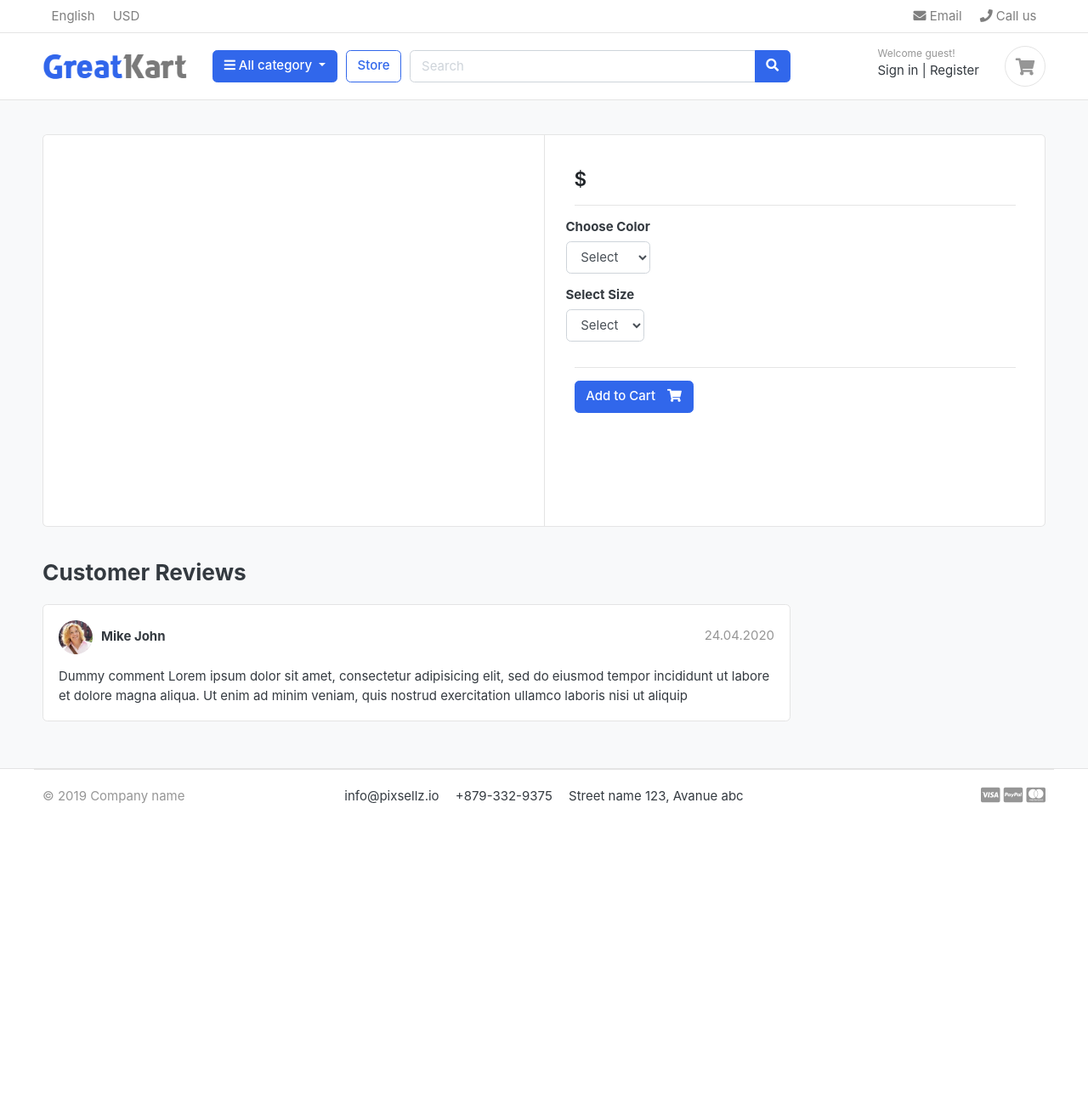
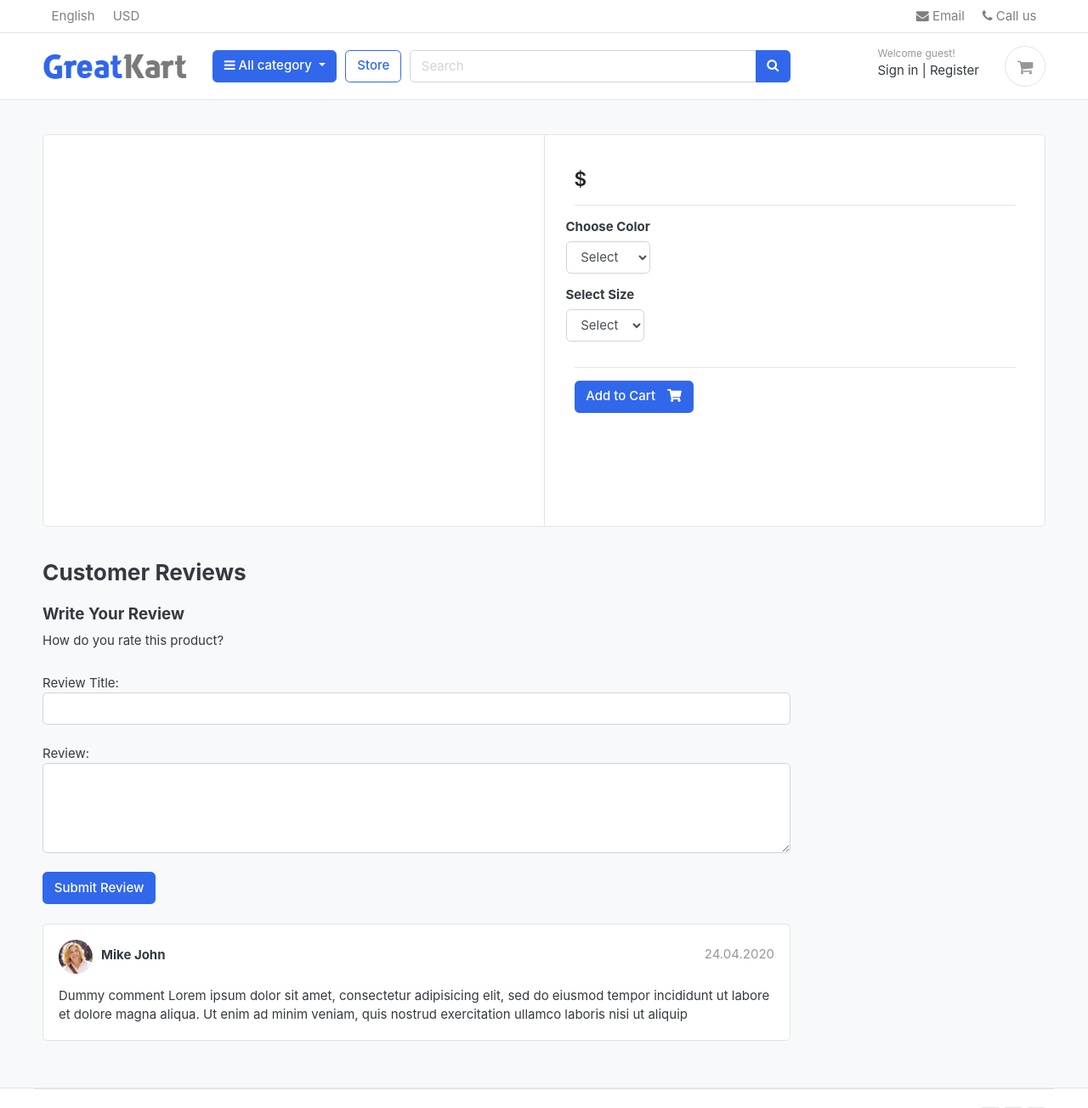
Before and after one commit to Yadan-Wei/greatkart-django, a Django app: template templates/store/product_detail.html in a window 1280 px wide. Shown: the top 1304 px of the page at 85% size. Before the commit the page ends 946 px from the top, so only its background shows below. Run offline with Django 4.2, Linux system fonts and the light colour scheme; the template is opened without the code that fills it, so the values that code supplies are empty; some libraries are stand-ins or nearby versions; some web fonts are replaced.

Commit message:
"Add custom css"

```diff
--- /dev/null
+++ b/static/css/custom.css
@@ -0,0 +1,3 @@
+.rate > input{
+  display: none;
+}
--- a/store/admin.py
+++ b/store/admin.py
@@ -1,5 +1,5 @@
 from django.contrib import admin
-from .models import Product, Variation
+from .models import Product, Variation, ReviewRating
 
 # Register your models here.
 
@@ -17,3 +17,4 @@ class VariationAdmin(admin.ModelAdmin):
 
 admin.site.register(Product, ProductAdmin)
 admin.site.register(Variation, VariationAdmin)
+admin.site.register(ReviewRating)
--- a/templates/base.html
+++ b/templates/base.html
@@ -15,7 +15,7 @@
 <script src="{% static 'js/jquery-2.0.0.min.js' %}" type="text/javascript"></script>
 
 <!-- Bootstrap4 files-->
-<script src="{% static 'js/bootstrap.bundle.min.js'%}" type="text/javascript"></script>
+<script src="{% static 'js/bootstrap.bundle.min.js' %}" type="text/javascript"></script>
 <link href="{% static 'css/bootstrap.css' %}" rel="stylesheet" type="text/css"/>
 
 <!-- Font awesome 5 -->
@@ -25,10 +25,17 @@
 <link href="{% static 'css/ui.css' %}" rel="stylesheet" type="text/css"/>
 <link href="{% static 'css/responsive.css' %}" rel="stylesheet" media="only screen and (max-width: 1200px)" />
 
+<link href="{% static 'css/custom.css' %}" rel="stylesheet" type="text/css"/>
+<link rel="stylesheet" href="https://cdnjs.cloudflare.com/ajax/libs/font-awesome/4.7.0/css/font-awesome.min.css">
+
 <!-- custom javascript -->
 <script src="{% static 'js/script.js' %}" type="text/javascript"></script>
-<!-- paypal script -->
-<script src="https://www.paypal.com/sdk/js?client-id=AYhI5Cqc7Xgv1pP3_CBE9DuyWCOHlAStg8OLND467h6jqyRzoNTUN2qaKFv1_v85tjc6E3fZfjpKYV9w&currency=USD"></script>
+<script src="https://ajax.googleapis.com/ajax/libs/jquery/3.5.1/jquery.min.js"></script>
+<script src="{% static 'js/jquery-3.3.1.min.js' %}" type="text/javascript"></script>
+
+
+<!-- PayPal Script -->
+<script src="https://www.paypal.com/sdk/js?client-id=AVBSMqNtoZ1IUO6lrSe6-vm9AIV1ZKN8CgXu_nINRs80xELRs650mh3yR62groIUg-GCe59Od_EFOG6O&currency=USD"></script>
 
 <script type="text/javascript">
 /// some script
@@ -44,12 +51,13 @@ $(document).ready(function() {
 </head>
 <body>
 
-    <!-- navbar-->
+  <!-- navbar -->
   {% include 'includes/navbar.html' %}
 
   {% block content %}
   <!-- content -->
   {% endblock %}
 
+
 <!-- footer -->
 {% include 'includes/footer.html' %}
--- a/templates/store/product_detail.html
+++ b/templates/store/product_detail.html
@@ -77,7 +77,37 @@
 		<h3>Customer Reviews </h3>
 
 	</header>
+        <form action="" method="POST">
+            {% csrf_token %}
+            <h5>Write Your Review</h5>
+            <div>
 
+                <label>How do you rate this product?</label>
+                <br>
+                <div class="rate">
+                    <input type="radio" name="rating" id="rating10" value="5" required><label for="rating10" title="5"></label>
+                    <input type="radio" name="rating" id="rating9" value="4.5" required><label for="rating9" title="4.5" class="half"></label>
+                    <input type="radio" name="rating" id="rating8" value="4" required><label for="rating8" title="4"></label>
+                    <input type="radio" name="rating" id="rating7" value="3.5" required><label for="rating7" title="3.5" class="half"></label>
+                    <input type="radio" name="rating" id="rating6" value="3" required><label for="rating6" title="3"></label>
+                    <input type="radio" name="rating" id="rating5" value="2.5" required><label for="rating5" title="2.5" class="half"></label>
+                    <input type="radio" name="rating" id="rating4" value="2" required><label for="rating4" title="2"></label>
+                    <input type="radio" name="rating" id="rating3" value="1.5" required><label for="rating3" title="1.5" class="half"></label>
+                    <input type="radio" name="rating" id="rating2" value="1" required><label for="rating2" title="1"></label>
+                    <input type="radio" name="rating" id="rating1" value="0.5" required><label for="rating1" title="0.5" class="half"></label>
+                </div>
+
+
+                Review Title:
+                <input type="text" class="form-control" name="subject">
+                <br>
+                Review:
+                <textarea name="review" rows="4" class="form-control" ></textarea>
+                <br>
+                <input type="submit" value="Submit Review" class="btn btn-primary">
+            </div>
+        </form>
+<br>
 	<article class="box mb-3">
 		<div class="icontext w-100">
 			<img src="{% static './images/avatars/avatar1.jpg' %}" class="img-xs icon rounded-circle">
```
Also changed, not shown: store/forms.py (added, +8 -0 lines), store/models.py (+16 -0 lines). Lines whose indentation alone changed are shown as unchanged.
